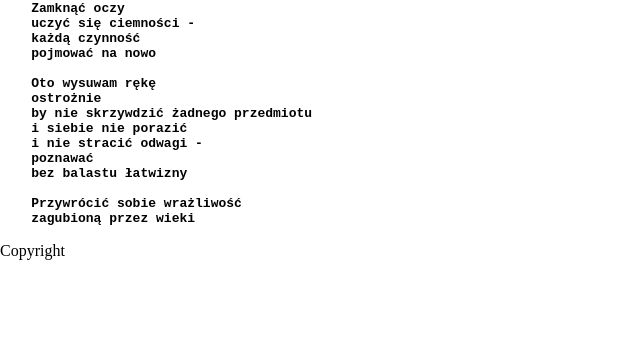
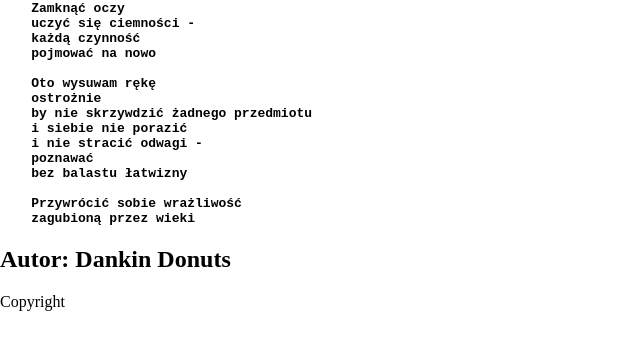
Before and after one commit to skow/zadanie2, a plain HTML site: page index.html in a window 1280 px wide. Shown: the part 79-428 px from the top of the page, without its empty margins (0-640 px from the left). Drawn offline with Linux system fonts and the light colour scheme.

Commit message:
Add Author in h2 section

```diff
--- a/index.html
+++ b/index.html
@@ -25,6 +25,8 @@
     zagubioną przez wieki
 </pre>
 
+<h2>Autor: Dankin Donuts</h2>
+
 	<footer>
 		<p>Copyright</p>
 	</footer>
```
